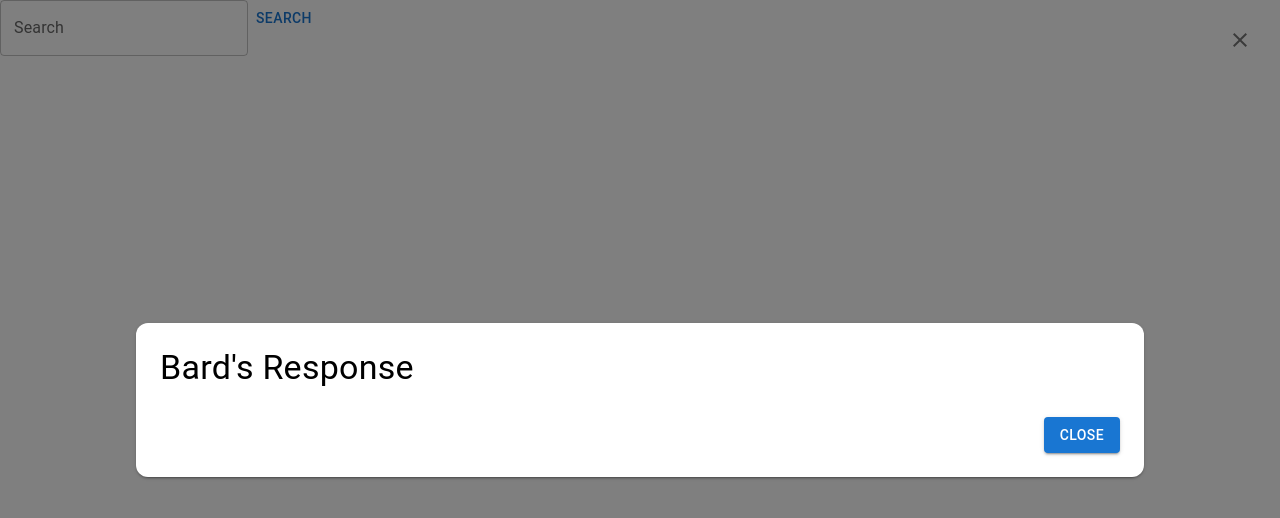
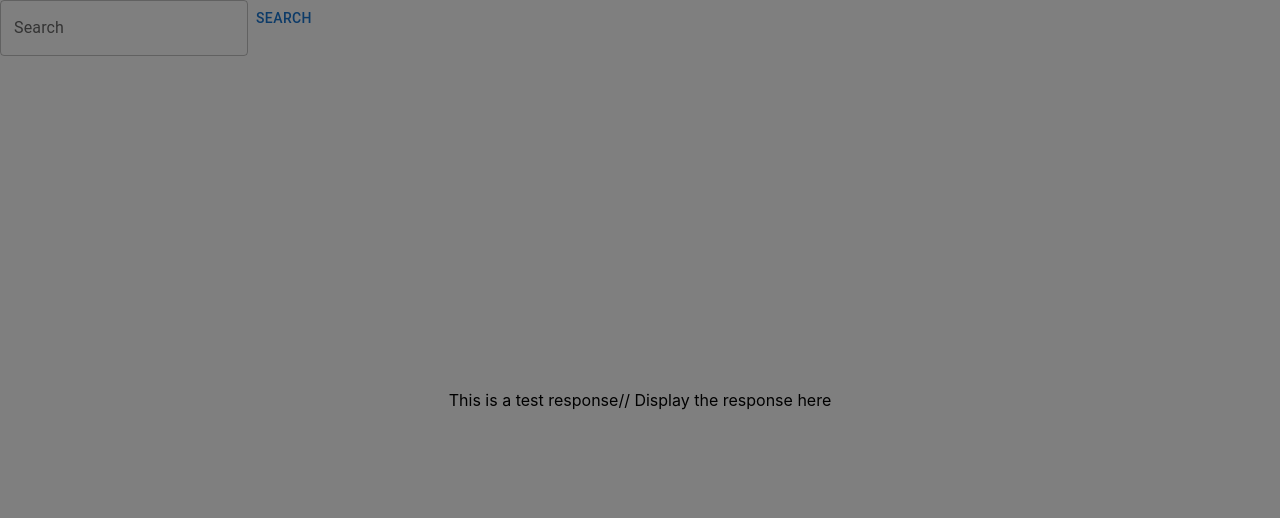
Before and after one commit to seizethemoment12/ohawk, a React (Create React App) app in the folder ohawk/: page /overlay in a window 1280 px wide. Shown: the top 518 px of the page. Built offline with nearby package versions, Linux system fonts and the light colour scheme; no server answers.

Commit message:
createOverlay is executed

```diff
--- a/ohawk/src/components/FullscreenOverlay.js
+++ b/ohawk/src/components/FullscreenOverlay.js
@@ -1,4 +1,5 @@
-import React from 'react';
+import React, { useState, useEffect } from 'react';
+import { promptGemeni } from '../Gemeni.js';
 import {
   Box,
   Typography,
@@ -8,7 +9,23 @@
 } from '@mui/material';
 import CloseIcon from '@mui/icons-material/Close';
 
-function FullscreenOverlay({ responseData, onClose }) {
+export function createOverlay({ data, onClose }) {
+  console.log('createOverlay function called');
+  /*
+  const [response, setResponse] = useState(null);
+
+  useEffect(() => {
+    const fetchData = async () => {
+      const result = await promptGemeni(data.searchPhrase);
+      setResponse(result);
+    };
+
+    fetchData();
+  }, [data]);
+  */
+
+  const response = "This is a test response";
+
   return (
     <Box
     sx={{
@@ -24,41 +41,9 @@
       justifyContent: 'center',
     }}
   >
-      <Box
-        sx={{
-          bgcolor: 'white',
-          padding: 3,
-          borderRadius: 3,
-          boxShadow: 2,
-          width: '75%',
-          maxHeight: '80vh',
-          overflowY: 'auto',
-        }}
-      >
-        <Grid container spacing={2}>
-          <Grid item xs={12}>
-            <Typography variant="h4" gutterBottom>
-              Bard's Response
-            </Typography>
-          </Grid>
-          <Grid item xs={12}>
-            <Typography variant="body1">{responseData}</Typography>
-          </Grid>
-        </Grid>
-        <Box sx={{ display: 'flex', justifyContent: 'flex-end' }}>
-          <Button variant="contained" onClick={onClose}>
-            Close
-          </Button>
-        </Box>
-      </Box>
-      <IconButton
-        sx={{ position: 'absolute', top: 20, right: 20 }}
-        onClick={onClose}
-      >
-        <CloseIcon />
-      </IconButton>
+    <p>{response}</p> // Display the response here
   </Box>
   );
 }
 
-export default FullscreenOverlay;
+export default createOverlay;
--- a/ohawk/src/components/Header.js
+++ b/ohawk/src/components/Header.js
@@ -1,12 +1,14 @@
 import React, { useState } from 'react';
 import { TextField, Button } from '@mui/material';
+import FullscreenOverlay, { createOverlay } from './FullscreenOverlay.js';
 
 function Header() {
   const [searchTerm, setSearchTerm] = useState('');
-
+  const data = { searchPhrase: searchTerm };
   const handleSearch = () => {
     // Trigger overlay or API call with search term
-  };
+    createOverlay(data);
+    };
 
   return (
     <header>
```
Also changed, not shown: ohawk/src/Gemeni.js (+1 -12 lines). Lines whose indentation alone changed are shown as unchanged.
